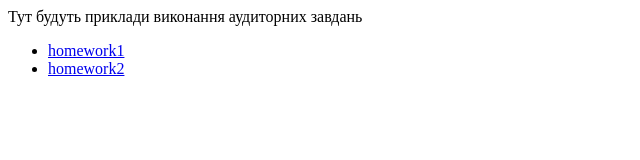
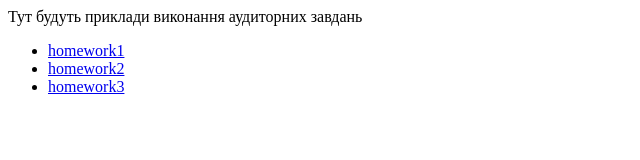
Before and after one commit to VictoriaPozhar/D-M-IICTE, a plain HTML site: page index.html in a window 1280 px wide. Shown: the whole page, without its empty margins (0-640 px from the left). Drawn offline with Linux system fonts and the light colour scheme.

Commit message:
Update index.html

```diff
--- a/index.html
+++ b/index.html
@@ -7,6 +7,7 @@
             <ul>
                    <li><a href="homework1.html">homework1</a></li>
                    <li><a href="homework2.html">homework2</a></li>
+                   <li><a href="homework3.html">homework3</a></li>
             <ul>
       </body>
 </html>
```
